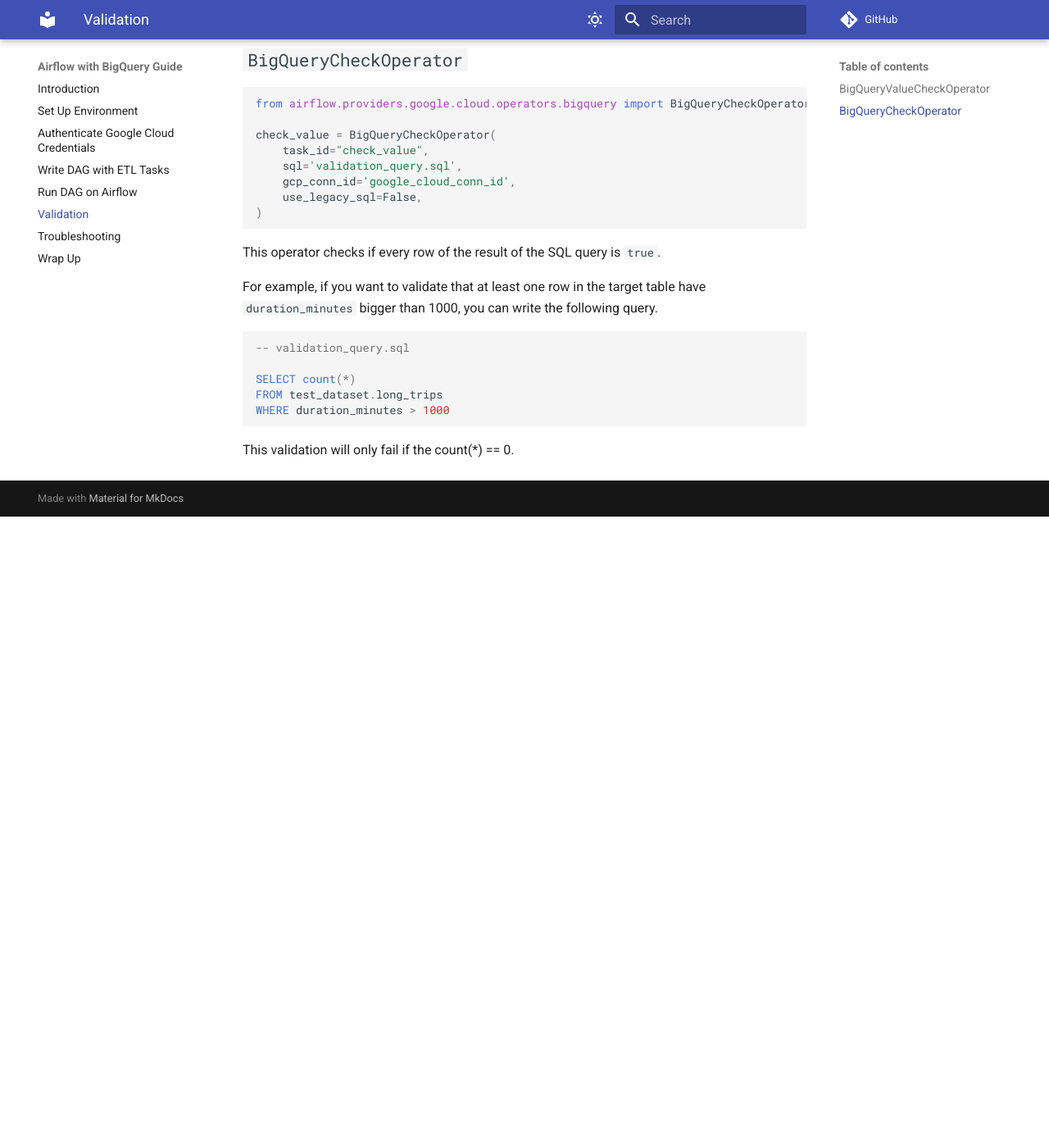
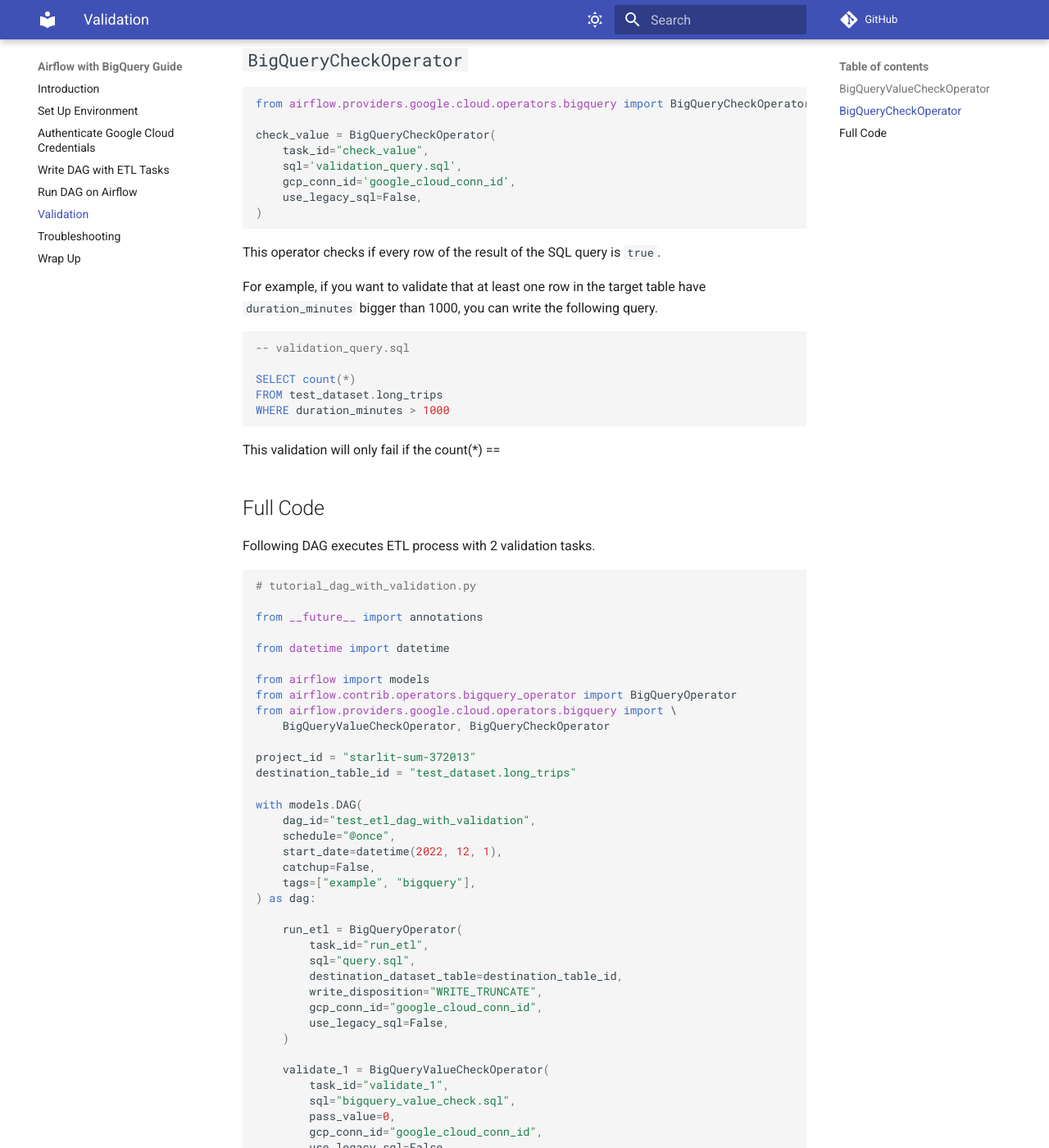
Before and after one commit to yoonhyejin/airflow-with-bigquery-guide, an MkDocs documentation site: the page built from docs/05-validation.md, in a window 1280 px wide and 1400 px high, scrolled down 807 px. Shown: the whole window at 82% size. Built offline with MkDocs 1.6.1 and Material for MkDocs 9.7.7, drawn with Linux system fonts in a browser that asks for light colours; comment, search, counter and statistics services are not loaded; before the commit the page ends 1437 px from its top, so only the background shows below that; some of the changed text lies outside the part shown.

Commit message:
fix: add GitHub reference

````diff
--- a/docs/05-validation.md
+++ b/docs/05-validation.md
@@ -52,4 +52,77 @@
 FROM test_dataset.long_trips
 WHERE duration_minutes > 1000
 ```
-This validation will only fail if the count(*) == 0.
+This validation will only fail if the count(*) ==
+
+## Full Code
+Following DAG executes ETL process with 2 validation tasks.
+```python
+# tutorial_dag_with_validation.py
+
+from __future__ import annotations
+
+from datetime import datetime
+
+from airflow import models
+from airflow.contrib.operators.bigquery_operator import BigQueryOperator
+from airflow.providers.google.cloud.operators.bigquery import \
+    BigQueryValueCheckOperator, BigQueryCheckOperator
+
+project_id = "starlit-sum-372013"
+destination_table_id = "test_dataset.long_trips"
+
+with models.DAG(
+    dag_id="test_etl_dag_with_validation",
+    schedule="@once",
+    start_date=datetime(2022, 12, 1),
+    catchup=False,
+    tags=["example", "bigquery"],
+) as dag:
+
+    run_etl = BigQueryOperator(
+        task_id="run_etl",
+        sql="query.sql",
+        destination_dataset_table=destination_table_id,
+        write_disposition="WRITE_TRUNCATE",
+        gcp_conn_id="google_cloud_conn_id",
+        use_legacy_sql=False,
+    )
+
+    validate_1 = BigQueryValueCheckOperator(
+        task_id="validate_1",
+        sql="bigquery_value_check.sql",
+        pass_value=0,
+        gcp_conn_id="google_cloud_conn_id",
+        use_legacy_sql=False,
+    )
+
+    validate_2 = BigQueryCheckOperator(
+        task_id="validate_2",
+        sql="bigquery_check.sql",
+        gcp_conn_id="google_cloud_conn_id",
+        use_legacy_sql=False,
+    )
+
+    run_etl >> validate_1 >> validate_2
+```
+```sql
+-- query.sql
+SELECT *
+FROM test_dataset.trips
+WHERE duration_minutes > 100;
+```
+```sql
+-- bigquery_value_check.sql
+SELECT count(*)
+FROM test_dataset.long_trips
+WHERE duration_minutes < 100;
+```
+
+```sql
+-- biquery_check.sql
+SELECT count(*)
+FROM test_dataset.long_trips
+WHERE duration_minutes > 1000;
+```
+
+For more information, please refer to the [GitHub Repository](https://github.com/yoonhyejin/airflow-with-bigquery-guide/blob/main/dags/tutorial_dag_with_validation.py).
````
Also changed, not shown: docs/03-write-dag.md (+2 -0 lines), docs/07-wrap-up.md (+1 -1 lines), 1 other file.
